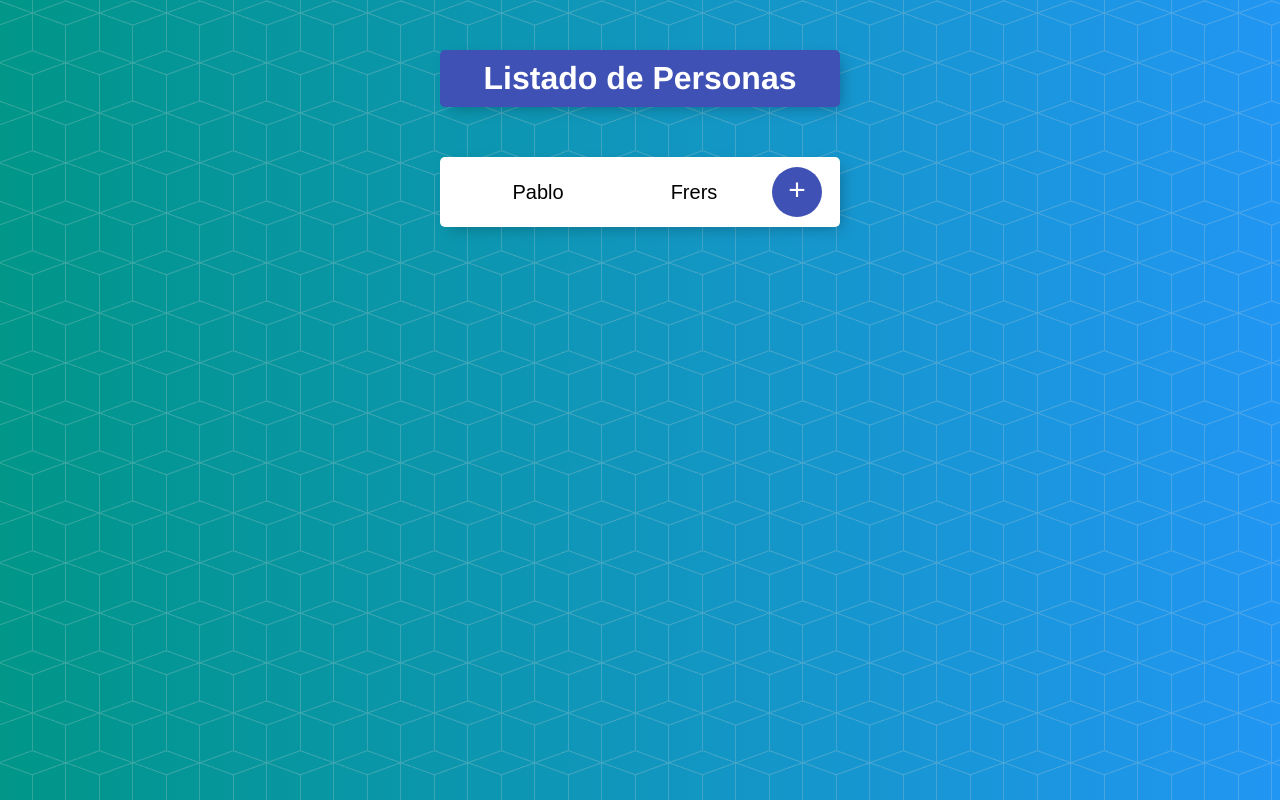
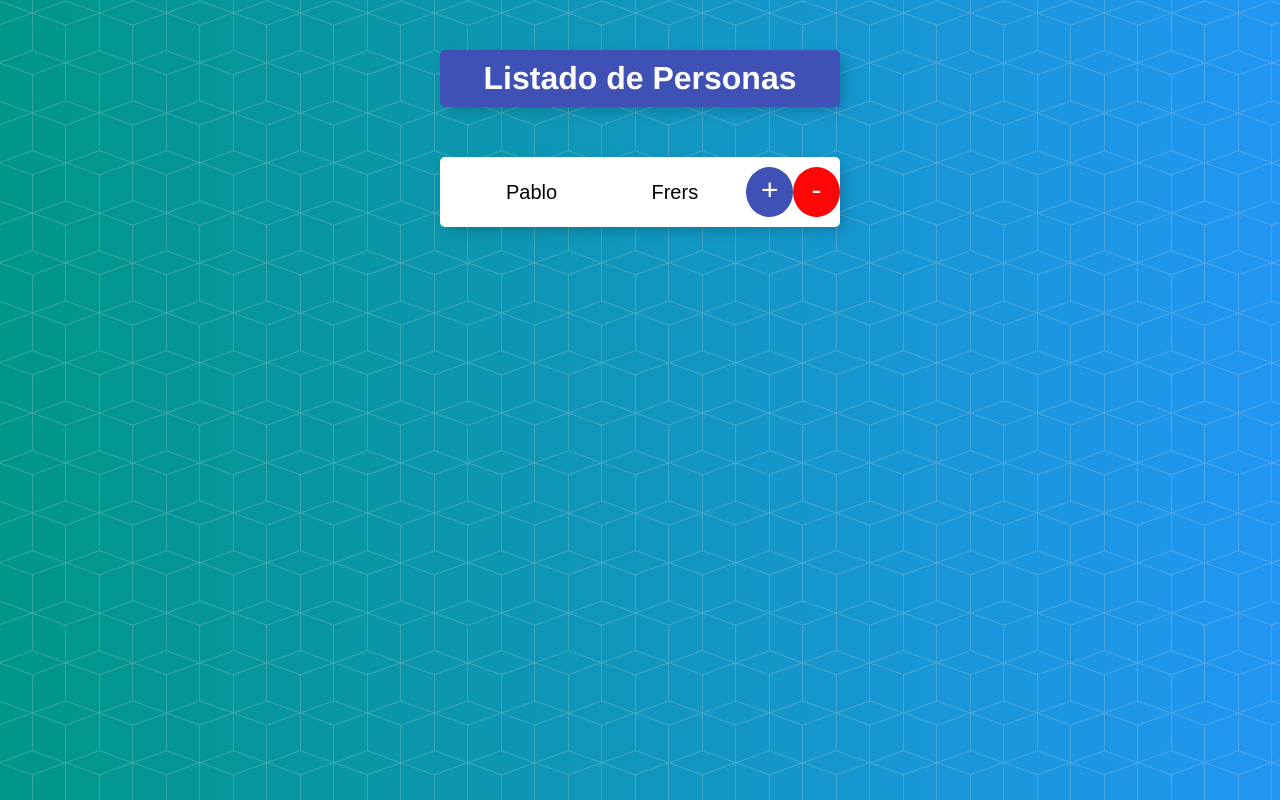
Before and after one commit to pablofrers93/Angular-Udemy, an Angular app in the folder listado-personas/: page /personas/0 in a window 1280 px wide. Shown: the top 800 px of the page. Built offline with nearby package versions, Linux system fonts and the light colour scheme.

Commit message:
delete from listado-personas

```diff
--- a/listado-personas/src/app/personas.service.ts
+++ b/listado-personas/src/app/personas.service.ts
@@ -32,4 +32,8 @@
     persona1.nombre = persona.nombre;
     persona1.apellido = persona.apellido;
   }
+
+  eliminarPersona(index: number){
+    this.personas.splice(index, 1);
+  }
 }
--- a/listado-personas/src/app/personas/formulario/formulario.component.html
+++ b/listado-personas/src/app/personas/formulario/formulario.component.html
@@ -3,5 +3,6 @@
     <input type="text" name="nombre" id="nombre" placeholder="Nombre" [(ngModel)]= "nombreInput" required >
     <input type="text" name="apellido" id="apellido" placeholder="Apellido" [(ngModel)] = "apellidoInput" required>
     <button type="submit" style="cursor: pointer">+</button>
+    <button *ngIf="index !=null" type="submit" style="cursor: pointer" class="buttonRed" (click)="eliminarPersona()" >-</button>
   </form>
 </div>
--- a/listado-personas/src/app/personas/formulario/formulario.component.ts
+++ b/listado-personas/src/app/personas/formulario/formulario.component.ts
@@ -43,4 +43,11 @@
 
     this.router.navigate(['personas']);
   }
+
+  eliminarPersona(){
+    if(this.index != null){
+      this.personasService.eliminarPersona(this.index);
+    }
+    this.router.navigate(['personas']);
+  }
 }
--- a/listado-personas/src/styles.css
+++ b/listado-personas/src/styles.css
@@ -65,6 +65,17 @@
     padding-bottom: 6px;
     border-width: 0;
   }
+  .buttonRed {
+    min-height: 50px;
+    width: 50px;
+    border-radius: 50%;
+    border-color: transparent;
+    background-color: rgb(252, 6, 6);
+    color: #fff;
+    font-size: 30px;
+    padding-bottom: 6px;
+    border-width: 0;
+  }
 
   input[type="text"] {
     text-align: center;
```
